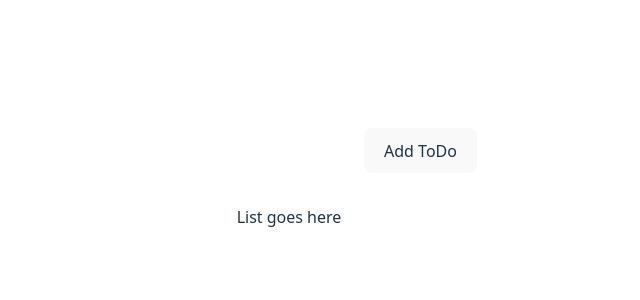
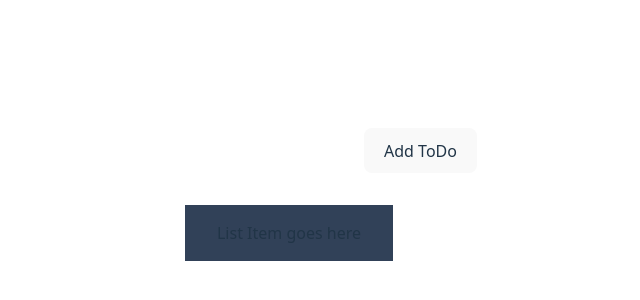
Before and after one commit to anthonyholiday/react-to-do-app, a React (Vite) app: page / in a window 1280 px wide. Shown: the part 192-492 px from the top of the page, without its empty margins (351-991 px from the left). Built offline with nearby package versions, Linux system fonts and the light colour scheme.

Commit message:
Added functionality logging input value contents

```diff
--- a/src/App.jsx
+++ b/src/App.jsx
@@ -1,8 +1,11 @@
 import { useState } from 'react'
-import ToDoInput from "./components/todoInput.jsx"
+import ToDoInput from "./components/toDoInput.jsx"
 import ToDoList from "./components/toDoList.jsx"
+import Item from "./components/toDoItem.jsx"
 
 function App() {
+  const [toDos, setToDos] = useState("Hello this is state")
+
   return (
       <main>
         <div className="mx-40 py-80">
--- /dev/null
+++ b/src/components/toDoItem.jsx
@@ -0,0 +1,7 @@
+import React from "react"
+
+export default function Item()  {
+    return (
+        <li className="px-8 py-4 bg-slate-700">List Item goes here</li>
+    )
+}
--- a/src/components/toDoList.jsx
+++ b/src/components/toDoList.jsx
@@ -1,11 +1,10 @@
 import React from "react"
+import Item from "./toDoItem.jsx"
 
-export default function ToDoList()  {
+export default function ToDoList(props)  {
     return (
         <ul>
-            <li>
-                List goes here
-            </li>
+            <Item />
         </ul>
     )
 }
--- a/src/components/todoInput.jsx
+++ b/src/components/todoInput.jsx
@@ -1,10 +1,15 @@
 import React from "react"
 
 export default function ToDoInput() {
+    const [inputValue, setInputValue] = React.useState("")
+    const handleSubmit = (event) => {
+        event.preventDefault()
+        console.log(inputValue)
+    }
     return (
-        <div className="flex gap-8">
-            <input id="todo-input" type="text" className="bg-white text-black"/>
-            <button onClick={() => (console.log("Hello"))}>Add ToDo</button>
-      </div>
+        <form className="flex gap-8">
+            <input id="todo" type="text" value={inputValue} onChange={e => setInputValue(e.target.value)} className="bg-white text-black" />
+            <button onClick={handleSubmit}>Add ToDo</button>
+      </form>
     )
 }
```
